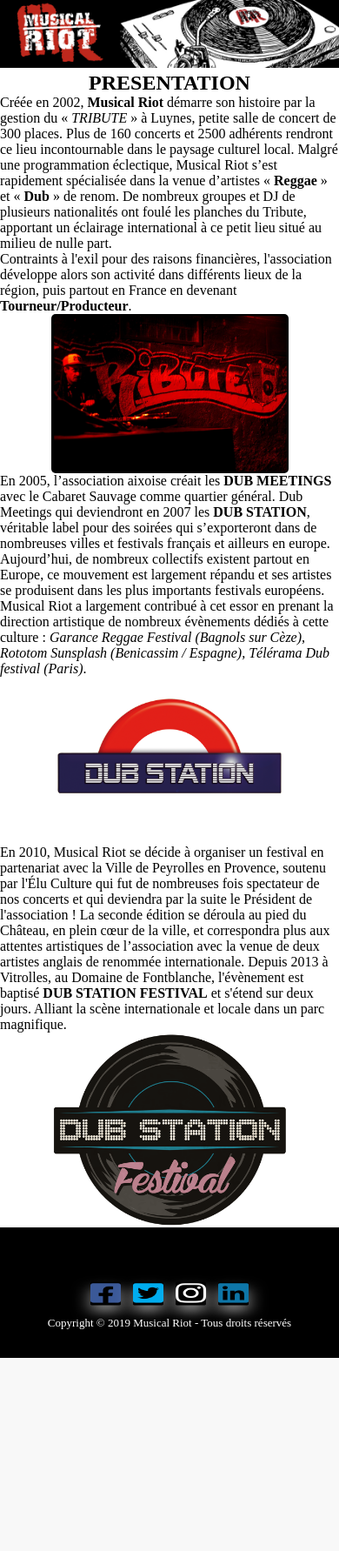
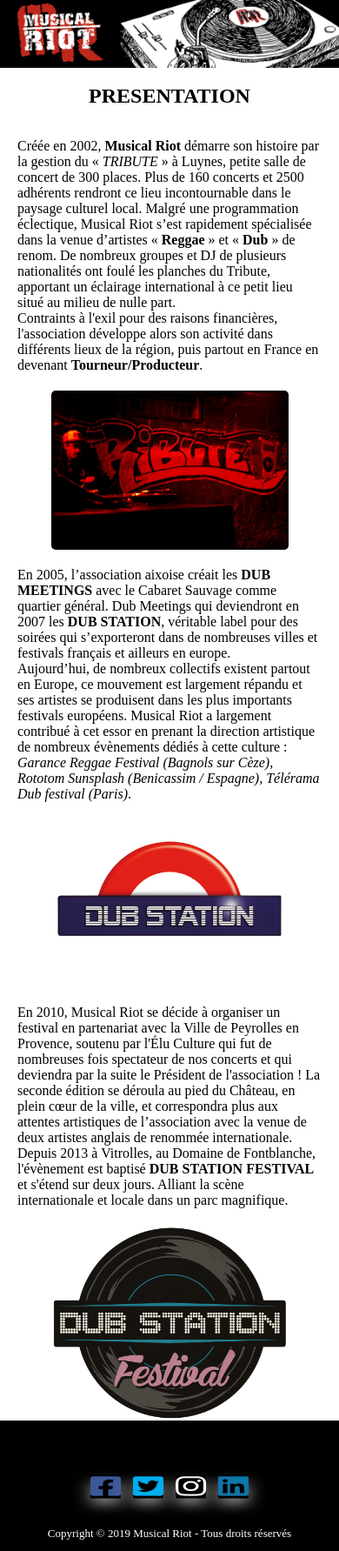
Before and after one commit to dirtycloud58/musical-riot, a PHP site: page / in a window 390 px wide. Shown: the part 60-1843 px from the top of the page at 87% size. Before the commit the page ends 1621 px from the top, so only its background shows below. Run offline with PHP 8.4, Linux system fonts and the light colour scheme; some libraries are stand-ins or nearby versions.

Commit message:
responsive page1

```diff
--- a/index.html
+++ b/index.html
@@ -6,7 +6,8 @@
 	<meta name="viewport" content="width=device-width, initial-scale=1.0, user-scalable=no">
 	<title>MUSICAL RIOT</title>
 	<link href="style.css" rel="stylesheet" type="text/css" />
-	<link rel="stylesheet" href="https://pro.fontawesome.com/releases/v5.10.0/css/all.css" integrity="sha384-AYmEC3Yw5cVb3ZcuHtOA93w35dYTsvhLPVnYs9eStHfGJvOvKxVfELGroGkvsg+p"
+	<link rel="stylesheet" href="https://pro.fontawesome.com/releases/v5.10.0/css/all.css"
+  integrity="sha384-AYmEC3Yw5cVb3ZcuHtOA93w35dYTsvhLPVnYs9eStHfGJvOvKxVfELGroGkvsg+p"
 	 crossorigin="anonymous" />
 </head>
 
@@ -24,27 +25,43 @@
       <li><a href="https://www.discogs.com/fr/seller/Musical_Riot/profile">DUBSHOP</a></li>
     </ul>
   </nav>
+  </header>
 
-</header>
 <main>
-  <article>
-    <img src="images/musical-riot.jpg" alt="musical-riot" class="img">
+  <img src="images/musical-riot.jpg" alt="musical-riot" class="img">
+  <article id="article">
     <h2 id="presentation">PRESENTATION</h2>
-    <section class="section">
-      <p>Créée en 2002, <b>Musical Riot</b> démarre son histoire par la gestion du « <i>TRIBUTE</i> » à Luynes, petite salle de concert de 300 places. Plus de 160 concerts et 2500 adhérents rendront ce lieu incontournable dans le paysage culturel local. Malgré une programmation éclectique, Musical Riot s’est rapidement spécialisée dans la venue d’artistes « <b>Reggae</b> » et « <b>Dub</b> » de renom. De nombreux groupes et DJ de plusieurs nationalités ont foulé les planches du Tribute, apportant un éclairage international à ce petit lieu situé au milieu de nulle part.</p>
-
-<p>Contraints à l'exil pour des raisons financières, l'association développe alors son activité dans différents lieux de la région, puis partout en France en devenant <b>Tourneur/Producteur</b>. </p>
+    <section class="section position1">
+      <p>Créée en 2002, <b>Musical Riot</b> démarre son histoire par la gestion du « <i>TRIBUTE</i> » à Luynes,
+        petite salle de concert de 300 places. Plus de 160 concerts et 2500 adhérents rendront ce lieu incontournable
+        dans le paysage culturel local. Malgré une programmation éclectique, Musical Riot s’est rapidement spécialisée
+        dans la venue d’artistes « <b>Reggae</b> » et « <b>Dub</b> » de renom. De nombreux groupes et DJ de plusieurs
+        nationalités ont foulé les planches du Tribute, apportant un éclairage international à ce petit lieu situé au
+        milieu de nulle part.<br>
+        Contraints à l'exil pour des raisons financières, l'association développe alors son activité dans
+        différents lieux de la région, puis partout en France en devenant <b>Tourneur/Producteur</b>. </p>
 <img src="images/tribute.png" alt="tribute" class="img-presentation">
 </section>
- <section class="section">
-   <p>En 2005, l’association aixoise créait les <b>DUB MEETINGS</b> avec le Cabaret Sauvage comme quartier général. Dub Meetings qui deviendront en 2007 les <b>DUB STATION</b>, véritable label pour des soirées qui s’exporteront dans de nombreuses villes et festivals français et ailleurs en europe. </p>
 
-<p>Aujourd’hui, de nombreux collectifs existent partout en Europe, ce mouvement est largement répandu et ses artistes se produisent dans les plus importants festivals européens. Musical Riot a largement contribué à cet essor en prenant la direction artistique de nombreux évènements dédiés à cette culture : <i>Garance Reggae Festival (Bagnols sur Cèze), Rototom Sunsplash (Benicassim / Espagne), Télérama Dub festival (Paris)</i>.</p>
+ <section class="section position2">
+   <p>En 2005, l’association aixoise créait les <b>DUB MEETINGS</b> avec le Cabaret Sauvage comme quartier général.
+    Dub Meetings qui deviendront en 2007 les <b>DUB STATION</b>, véritable label pour des soirées qui s’exporteront
+    dans de nombreuses villes et festivals français et ailleurs en europe. <br>
+    Aujourd’hui, de nombreux collectifs existent partout en Europe, ce mouvement est largement répandu
+    et ses artistes se produisent dans les plus importants festivals européens. Musical Riot a largement
+    contribué à cet essor en prenant la direction artistique de nombreux évènements dédiés à cette
+    culture : <i>Garance Reggae Festival (Bagnols sur Cèze), Rototom Sunsplash (Benicassim / Espagne),
+    Télérama Dub festival (Paris)</i>.</p>
 <img src="images/DUB_STATION_LOGO.png" alt="dub-station" class="img-presentation">
 </section>
- <section class="section">
-<p>En 2010, Musical Riot se décide à organiser un festival en partenariat avec la Ville de Peyrolles en Provence, soutenu par l'Élu Culture qui fut de nombreuses fois spectateur de nos concerts et qui deviendra par la suite le Président de l'association ! La seconde édition se déroula au pied du Château, en plein cœur de la ville, et correspondra plus aux attentes artistiques de l’association avec la venue de deux artistes anglais de renommée internationale.
-Depuis 2013 à Vitrolles, au Domaine de Fontblanche, l'évènement est baptisé <b>DUB STATION FESTIVAL</b> et s'étend sur deux jours. Alliant la scène internationale et locale dans un parc magnifique.</p>
+
+ <section class="section position3">
+<p>En 2010, Musical Riot se décide à organiser un festival en partenariat avec la Ville de Peyrolles en Provence,
+  soutenu par l'Élu Culture qui fut de nombreuses fois spectateur de nos concerts et qui deviendra par la suite le
+  Président de l'association ! La seconde édition se déroula au pied du Château, en plein cœur de la ville, et
+  correspondra plus aux attentes artistiques de l’association avec la venue de deux artistes anglais de renommée internationale.
+Depuis 2013 à Vitrolles, au Domaine de Fontblanche, l'évènement est baptisé <b>DUB STATION FESTIVAL</b> et s'étend sur
+deux jours. Alliant la scène internationale et locale dans un parc magnifique.</p>
 <img src="images/logo-festival.png" alt="du-station-festival" class="img-presentation">
 </section>
   </article>
--- a/layout/_footer.scss
+++ b/layout/_footer.scss
@@ -52,4 +52,5 @@ footer p
   color: white;
   text-align: center;
   font-size: small;
+  padding: 20px 20px 0 20px;
 }
--- a/style.css
+++ b/style.css
@@ -136,6 +136,7 @@ footer p {
   color: white;
   text-align: center;
   font-size: small;
+  padding: 20px 20px 0 20px;
 }
 
 * {
@@ -167,14 +168,32 @@ body {
 
 h2, h3 {
   text-align: center;
+  margin: 15px;
 }
 
-@media only screen and (min-width: 768px) {
+p {
+  padding: 20px;
+}
+
+@media only screen and (min-width: 1024px) {
   .section {
     display: flex;
+    flex-wrap: nowrap;
+    width: 80vw;
+    margin: 0 auto;
+    padding: 2vw;
   }
 
-  p {
-    flex-direction: column;
+  .position1 {
+    flex-direction: row-reverse;
+  }
+
+  .position3 {
+    flex-direction: row-reverse;
+  }
+}
+@media only screen and (min-width: 1440px) {
+  .section {
+    width: 60vw;
   }
 }/*# sourceMappingURL=style.css.map */
--- a/style.scss
+++ b/style.scss
@@ -31,17 +31,37 @@ body
 h2, h3
 {
   text-align: center;
+  margin: 15px;
+}
+p
+{
+  padding: 20px;
 }
 
-
-@media only screen and (min-width: 768px){
+@media only screen and (min-width: 1024px){
 
   .section
   {
     display: flex;
+    flex-wrap: nowrap;
+    width: 80vw;
+    margin: 0 auto;
+    padding: 2vw;
   }
-  p
+  .position1
   {
-    flex-direction: column;
+    flex-direction: row-reverse;
   }
+  .position3
+  {
+    flex-direction: row-reverse;
+  }
+
 }
+@media only screen and (min-width: 1440px){
+  .section
+  {
+    width: 60vw;
+  }
+
+}
```
Also changed, not shown: 1 other file.
